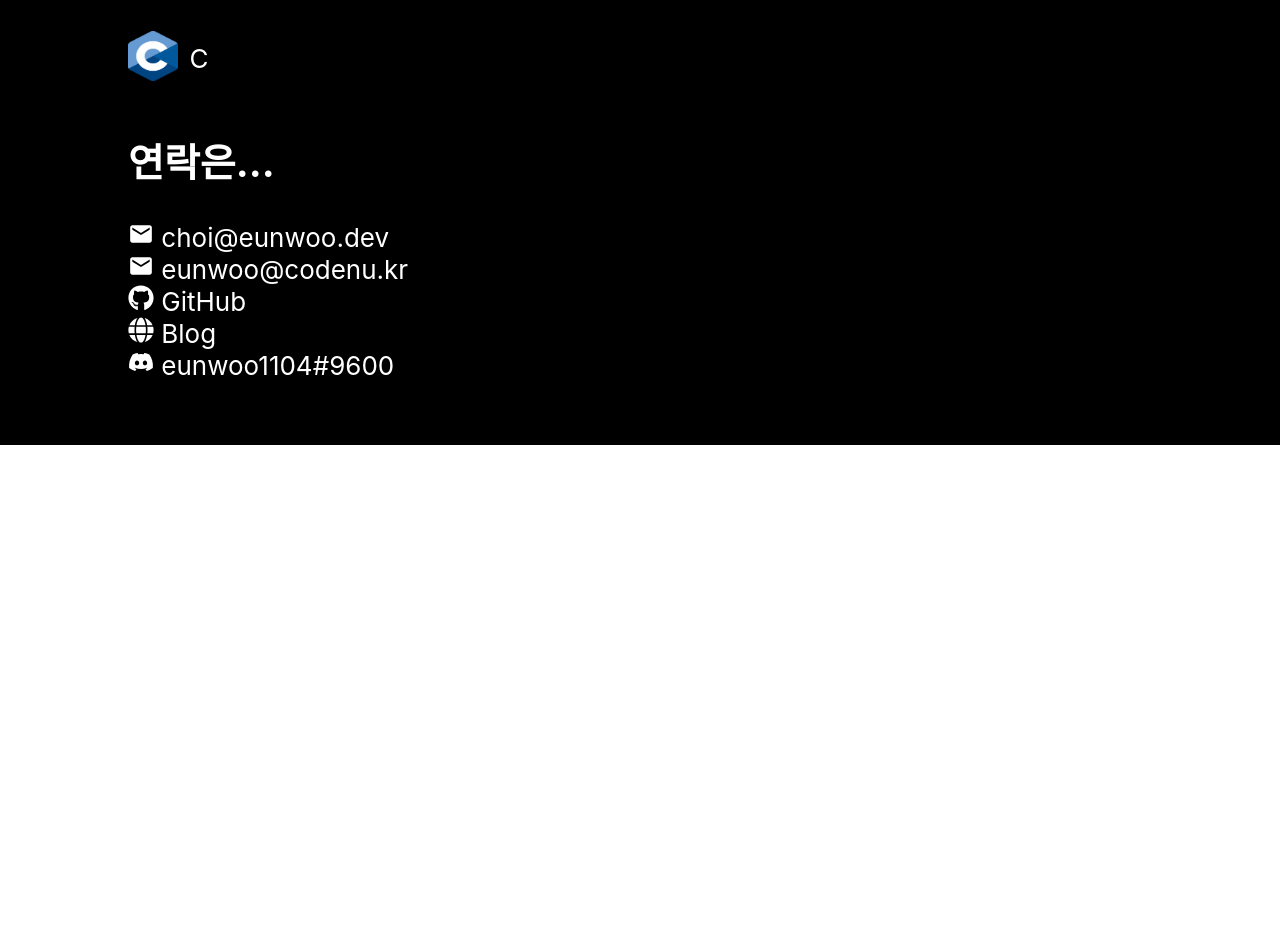
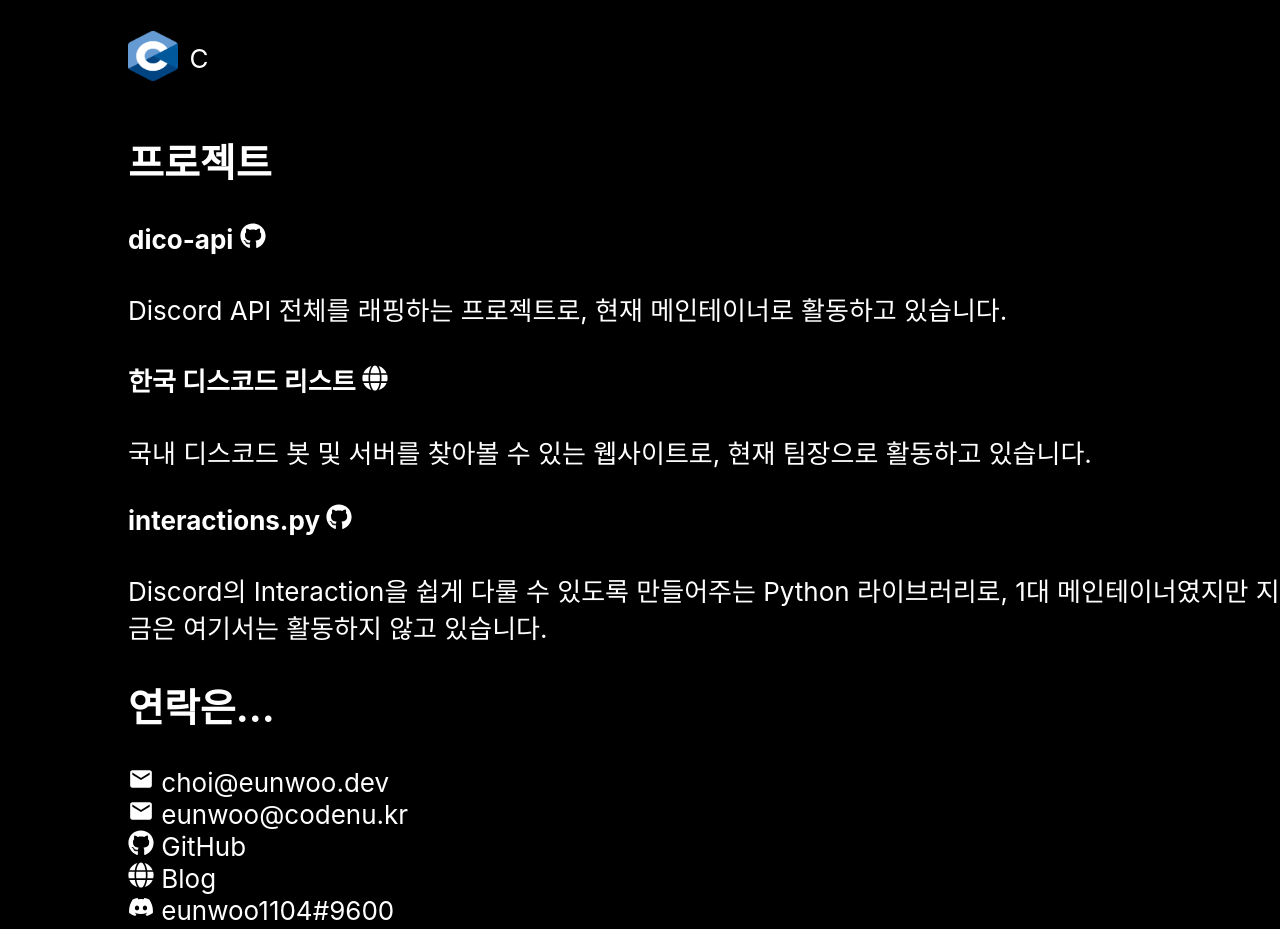
Before and after one commit to eunwoo1104/portfolio, a React (Create React App) app: page / in a window 1280 px wide. Shown: the part 1120-2049 px from the top of the page. Before the commit the page ends 1565 px from the top, so only its background shows below. Built offline with nearby package versions, Linux system fonts and the light colour scheme.

Commit message:
feat: add `Social` component

```diff
--- a/src/App.tsx
+++ b/src/App.tsx
@@ -3,6 +3,7 @@
 import { Hello } from "./components/Hello";
 import { About } from "./components/About";
 import { Social } from "./components/Social";
+import { Projects } from "./components/Projects";
 
 function App() {
   return (
@@ -12,6 +13,7 @@
       </div>
       <div className="Content">
         <About />
+        <Projects />
         <Social />
       </div>
     </div>
--- /dev/null
+++ b/src/components/Projects.tsx
@@ -0,0 +1,38 @@
+import React from "react";
+import { project, projects, icons } from "../constants";
+
+export const Projects: React.FC = () => {
+  return (
+    <div className="Projects">
+      <h2>프로젝트</h2>
+      {projects.map((projectItem) => (
+        <ProjectItem
+          name={projectItem.name}
+          url={projectItem.url}
+          description={projectItem.description}
+          key={projectItem.url.value}
+        />
+      ))}
+    </div>
+  );
+};
+
+const ProjectItem: React.FC<project> = (projectData: project) => {
+  return (
+    <div className="ProjectItem">
+      <h4>
+        {projectData.name}
+        <a
+          href={projectData.url.value}
+          target="_blank"
+          rel="noopener noreferrer"
+        >
+          {"  "}
+          {icons[projectData.url.id]}
+        </a>
+      </h4>
+
+      <p>{projectData.description}</p>
+    </div>
+  );
+};
--- a/src/components/Social.tsx
+++ b/src/components/Social.tsx
@@ -1,7 +1,5 @@
 import React from "react";
-import { social, socials } from "../constants";
-import { MdEmail } from "react-icons/md";
-import { FaDiscord, FaGithub, FaGlobe } from "react-icons/fa";
+import { icons, social, socials } from "../constants";
 
 export const Social: React.FC = () => {
   return (
@@ -25,12 +23,6 @@
     github: "GitHub",
     blog: "Blog",
   };
-  const icons: Record<string, JSX.Element> = {
-    email: <MdEmail />,
-    github: <FaGithub />,
-    blog: <FaGlobe />,
-    discord: <FaDiscord />,
-  };
   if (socialItem.id === "email") {
     url = `mailto:${socialItem.value}`;
     desc = socialItem.value;
--- a/src/constants.ts
+++ /dev/null
@@ -1,50 +0,0 @@
-export type lang = {
-  name: string;
-  image: string;
-};
-export const langs: Array<lang> = [
-  {
-    name: "Python",
-    image: "python.png",
-  },
-  {
-    name: "JavaScript",
-    image: "js.png",
-  },
-  {
-    name: "TypeScript",
-    image: "ts.png",
-  },
-  {
-    name: "C",
-    image: "clang.png",
-  },
-];
-
-export type social = {
-  [index: string]: string;
-  id: string;
-  value: string;
-};
-export const socials: Array<social> = [
-  {
-    id: "email",
-    value: "choi@eunwoo.dev",
-  },
-  {
-    id: "email",
-    value: "eunwoo@codenu.kr",
-  },
-  {
-    id: "github",
-    value: "https://github.com/eunwoo1104",
-  },
-  {
-    id: "blog",
-    value: "https://blog.eunwoo.dev/",
-  },
-  {
-    id: "discord",
-    value: "https://discord.com/users/288302173912170497",
-  },
-];
--- /dev/null
+++ b/src/constants.tsx
@@ -0,0 +1,104 @@
+import { MdEmail } from "react-icons/md";
+import { FaDiscord, FaGithub, FaGlobe } from "react-icons/fa";
+import React from "react";
+
+export type lang = {
+  name: string;
+  image: string;
+};
+export const langs: Array<lang> = [
+  {
+    name: "Python",
+    image: "python.png",
+  },
+  {
+    name: "JavaScript",
+    image: "js.png",
+  },
+  {
+    name: "TypeScript",
+    image: "ts.png",
+  },
+  {
+    name: "C",
+    image: "clang.png",
+  },
+];
+
+export type social = {
+  [index: string]: string;
+  id: string;
+  value: string;
+};
+export const socials: Array<social> = [
+  {
+    id: "email",
+    value: "choi@eunwoo.dev",
+  },
+  {
+    id: "email",
+    value: "eunwoo@codenu.kr",
+  },
+  {
+    id: "github",
+    value: "https://github.com/eunwoo1104",
+  },
+  {
+    id: "blog",
+    value: "https://blog.eunwoo.dev/",
+  },
+  {
+    id: "discord",
+    value: "https://discord.com/users/288302173912170497",
+  },
+];
+
+export const icons: Record<string, JSX.Element> = {
+  email: <MdEmail />,
+  github: <FaGithub />,
+  blog: <FaGlobe />,
+  discord: <FaDiscord />,
+  globe: <FaGlobe />,
+};
+
+export type projectURL = {
+  [index: string]: string;
+  id: string;
+  value: string;
+};
+
+export type project = {
+  // [index: string]: string;
+  name: string;
+  url: projectURL;
+  description: string;
+};
+export const projects: Array<project> = [
+  {
+    name: "dico-api",
+    url: {
+      id: "github",
+      value: "https://github.com/dico-api/dico",
+    },
+    description:
+      "Discord API 전체를 래핑하는 프로젝트로, 현재 메인테이너로 활동하고 있습니다.",
+  },
+  {
+    name: "한국 디스코드 리스트",
+    url: {
+      id: "globe",
+      value: "https://koreanbots.dev",
+    },
+    description:
+      "국내 디스코드 봇 및 서버를 찾아볼 수 있는 웹사이트로, 현재 팀장으로 활동하고 있습니다.",
+  },
+  {
+    name: "interactions.py",
+    url: {
+      id: "github",
+      value: "https://github.com/interactions-py/library",
+    },
+    description:
+      "Discord의 Interaction을 쉽게 다룰 수 있도록 만들어주는 Python 라이브러리로, 1대 메인테이너였지만 지금은 여기서는 활동하지 않고 있습니다.",
+  },
+];
```
